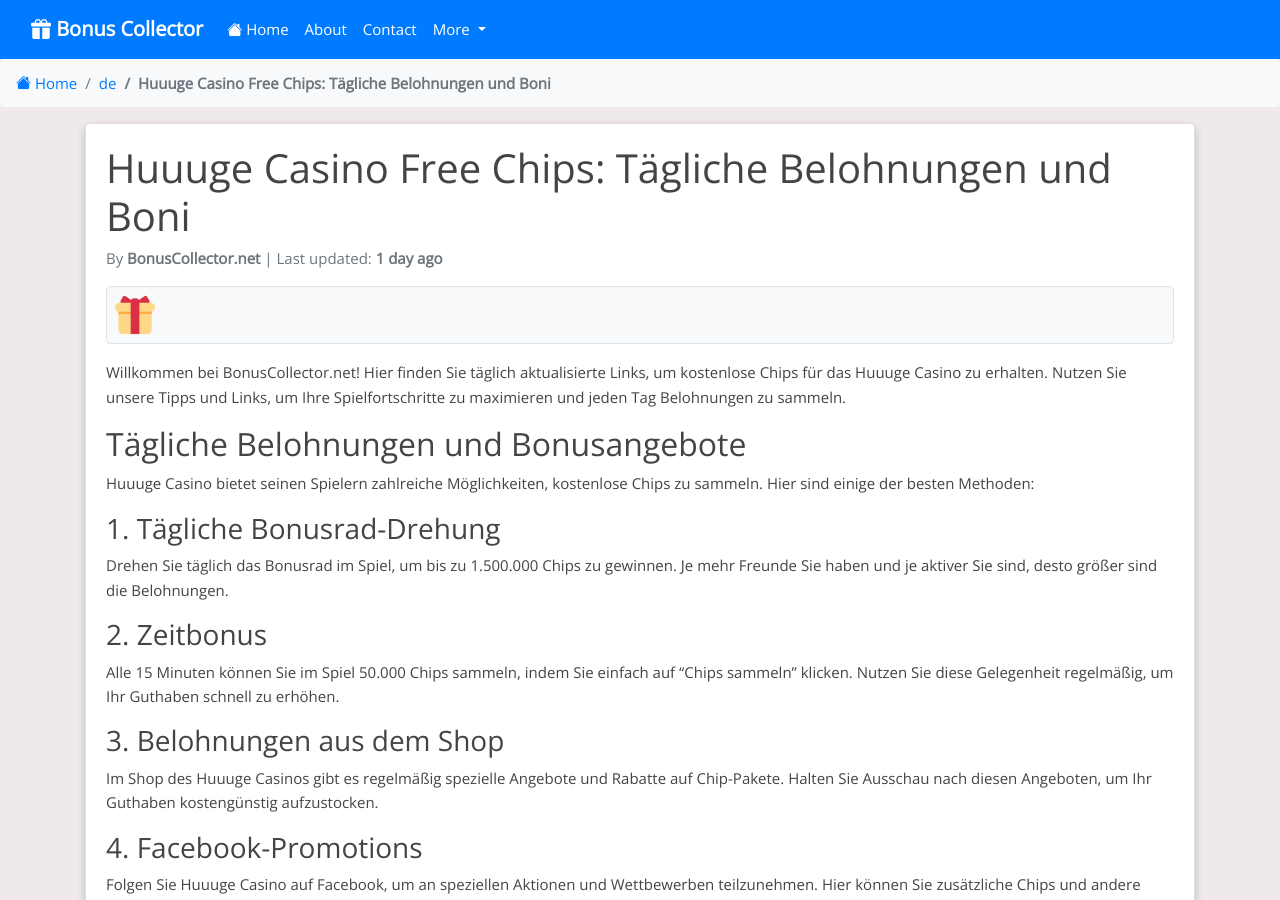
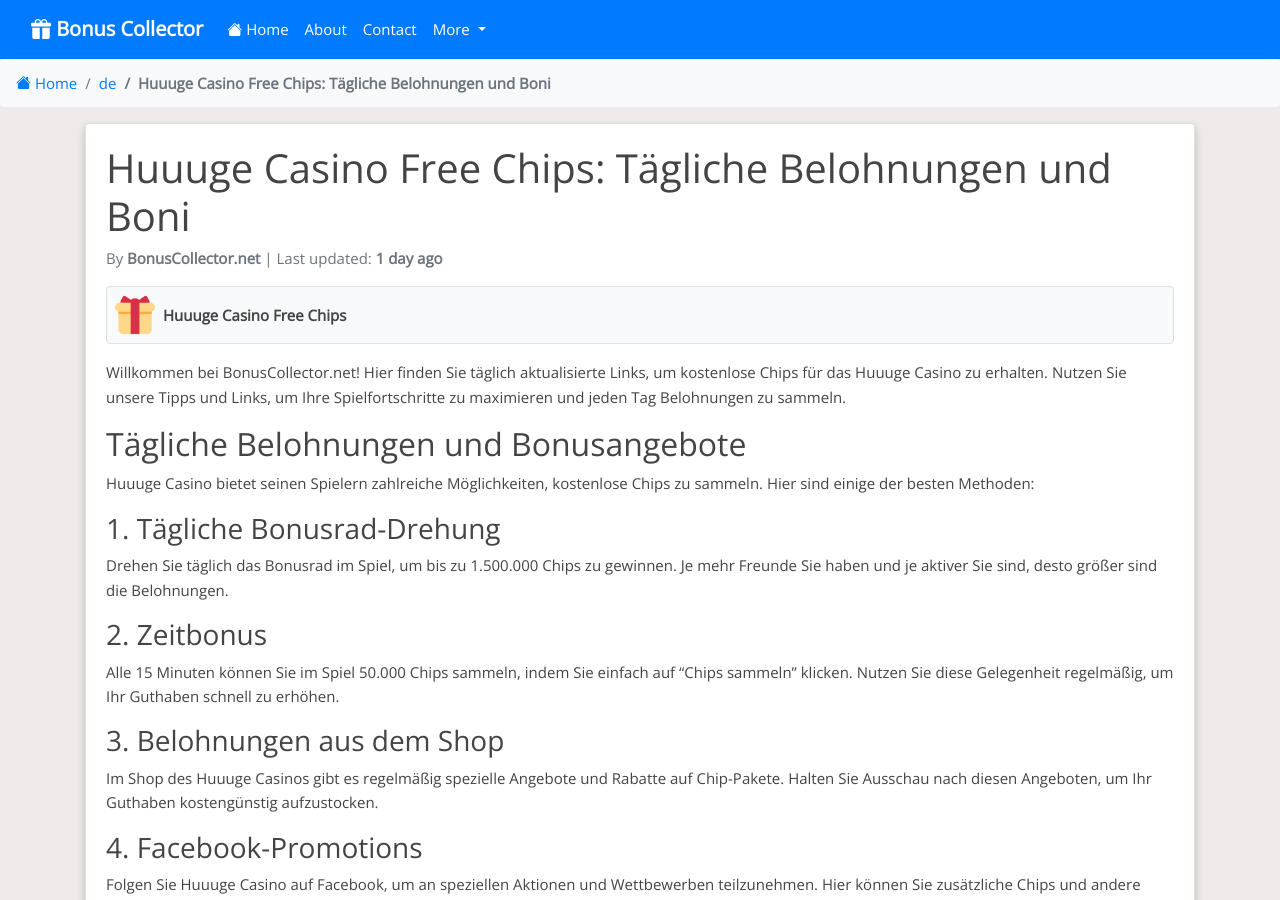
Before and after one commit to Prollad99/bs-net, a Jekyll site: the page built from de/_posts/2024-07-18-huuuge-casino.md, in a window 1280 px wide and 900 px high. Built offline with Jekyll 4.4.1, drawn with Linux system fonts in a browser that asks for light colours; nearby versions of some CDN libraries; comment, search, counter and statistics services are not loaded.

Commit message:
Update 2024-07-18-huuuge-casino.md

```diff
--- a/de/_posts/2024-07-18-huuuge-casino.md
+++ b/de/_posts/2024-07-18-huuuge-casino.md
@@ -9,6 +9,8 @@
 permalink: /de/huuuge-casino-free-chips/
 image: /assets/images/huuuge-casino.webp
 include_file: huuuge-casino.html
+manifest: /manifests/de/huuuge-casino.json
+app_name: "Huuuge Casino Free Chips"
 ---
 
 Willkommen bei BonusCollector.net! Hier finden Sie täglich aktualisierte Links, um kostenlose Chips für das Huuuge Casino zu erhalten. Nutzen Sie unsere Tipps und Links, um Ihre Spielfortschritte zu maximieren und jeden Tag Belohnungen zu sammeln.
```
